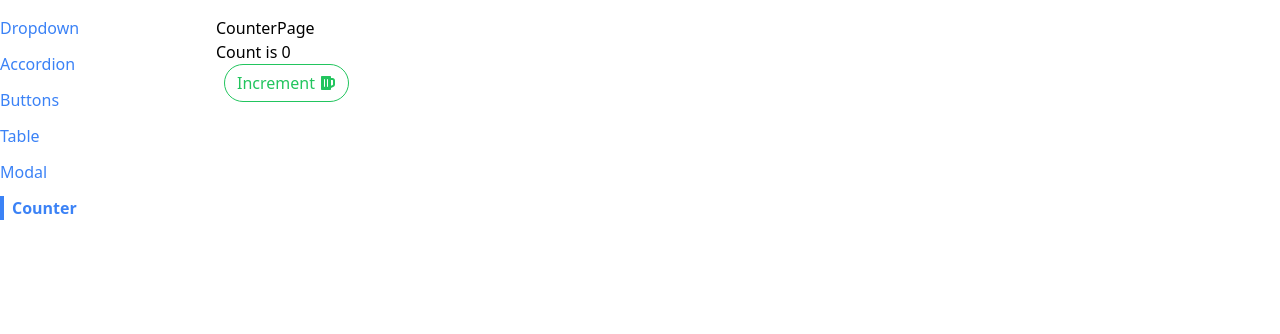
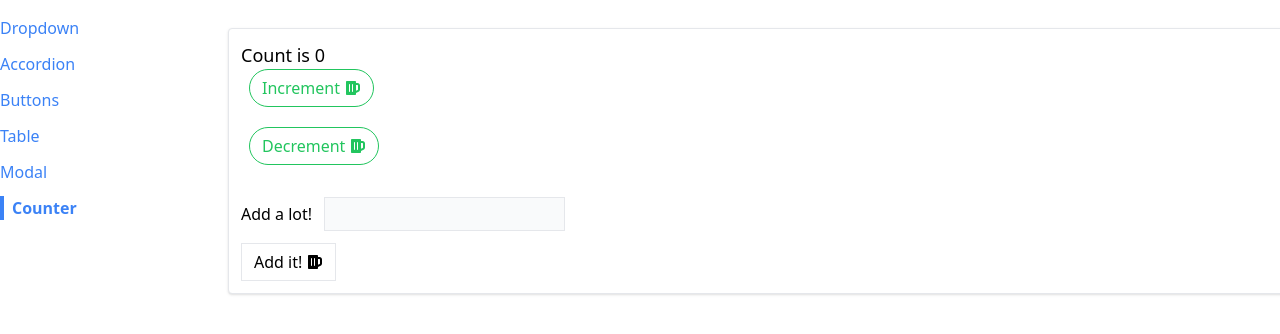
Before and after one commit to zdTang/stephen_react_Mike_learn, a React (Create React App) app in the folder learn_jsx/: page /counter in a window 1280 px wide. Shown: the top 334 px of the page. Built offline with nearby package versions, Linux system fonts and the light colour scheme.

Commit message:
c17-287-Adding the  Form

```diff
--- a/learn_jsx/src/pages/CounterPage.js
+++ b/learn_jsx/src/pages/CounterPage.js
@@ -1,24 +1,47 @@
 import Button from "../components/Button";
-import useCounter from "../hooks/use-Counter";
+import Panel from "../components/Panel";
+import { useState } from "react";
 
 const CounterPage = ({ initialCount }) => {
-  const { count, handleClick } = useCounter(initialCount);
+  const [count, setCount] = useState(initialCount);
+  const increment = () => {
+    setCount(count + 1);
+  };
+  const decrement = () => {
+    setCount(count - 1);
+  };
   return (
-    <div>
-      CounterPage
-      <div>
-        <h1>Count is {count}</h1>
+    <Panel className="m-3">
+      <h1 className="text-lg">Count is {count}</h1>
+      <div className="flax flex-row">
         <Button
           success
           className="mb-5 mx-2"
           outline
           rounded
-          onClick={handleClick}
+          onClick={increment}
         >
           Increment
         </Button>
+        <Button
+          success
+          className="mb-5 mx-2"
+          outline
+          rounded
+          onClick={decrement}
+        >
+          Decrement
+        </Button>
       </div>
-    </div>
+      <form>
+        <label>Add a lot!</label>
+        <input
+          type="number"
+          className="p-1 m-3 bg-gray-50 border border-gray-3"
+        />
+        <Button>Add it!</Button>
+      </form>
+    </Panel>
   );
 };
 
```
